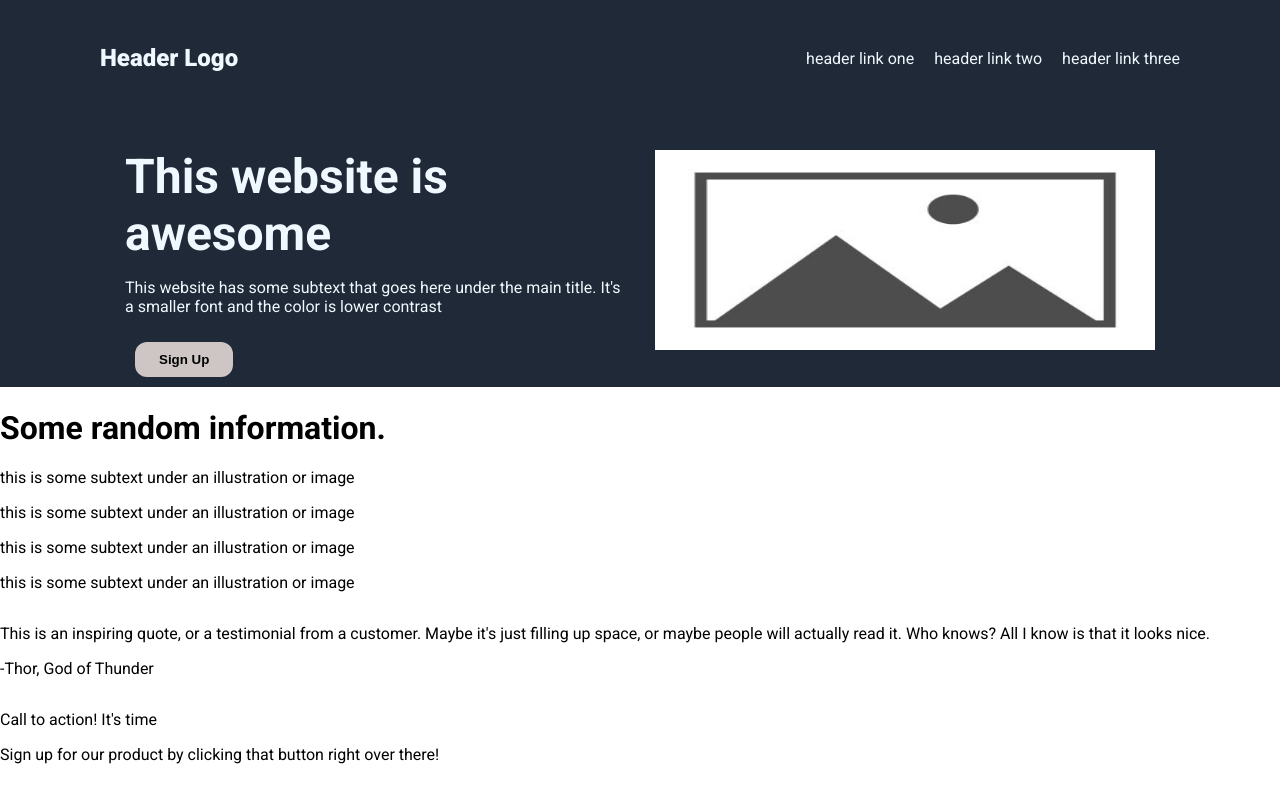
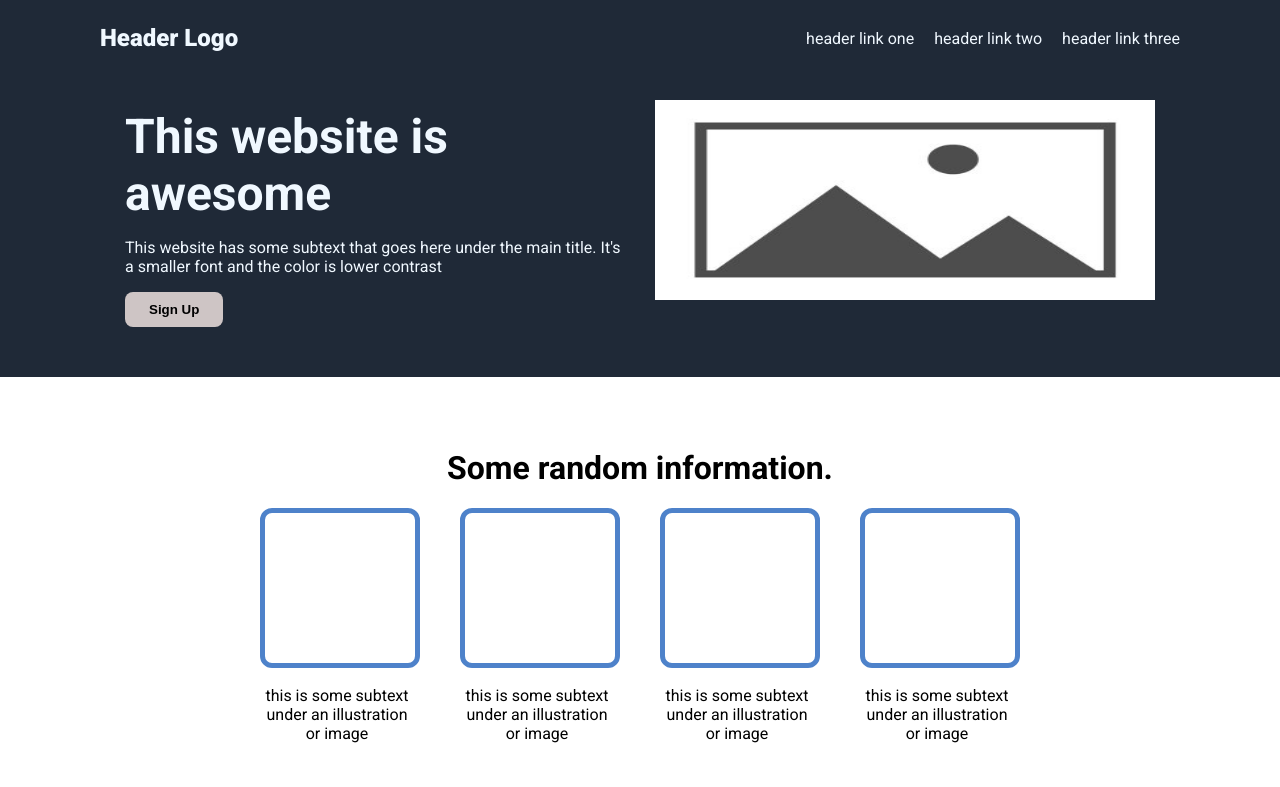
Before and after one commit to xybelle/top-landing-page, a plain HTML site: page index.html in a window 1280 px wide. Shown: the top 787 px of the page. Drawn offline with Linux system fonts and the light colour scheme.

Commit message:
Fix style

```diff
--- a/style.css
+++ b/style.css
@@ -7,22 +7,34 @@ body {
     margin: 0;
 }
 
+.footer,
 .content-1 {
     background-color: #1F2937;
     display: flex;
     flex-direction: column;
 }
 
+.content-1 {
+    padding-bottom: 50px;
+}
+
+.content-2,
+.content-3,
+.content-4 {
+    padding: 50px 0 50px;
+}
+
 .header {
     display: flex;
     justify-content: space-between;
     align-items: center;
-    padding: 20px 100px;
+    padding: 0px 100px;
 }
 
 li,
 .logo,
-.hero-left {
+.hero-left,
+.footer {
     color: aliceblue;
 }
 
@@ -63,9 +75,9 @@ button {
     color: black;
     font-weight: 600;
     border: none;
-    margin: 10px;
+    /* margin: 10px; */
     padding: 10px 24px;
-    border-radius: 12px;
+    border-radius: 8px;
     transition-duration: 0.3s;
 }
 
@@ -78,12 +90,93 @@ button:hover {
     align-content: center;
 }
 
-img {
-    width: 500px;
-    height: 200px;
-    background: wheat;
+.footer {
+    padding: 20px;
+    text-align: center;
 }
 
-.footer > p {
+.content-2 {
+    display: flex;
+    flex-direction: column;
+}
+
+.content-2 > h1 {
+    align-self: center;
+}
+
+.card-container {
+    display: flex;
+    justify-content: center;
+    gap: 40px;
+}
+
+.box {
+    width: 150px;
+    height: 150px;
+    border: 5px solid #4e82ca;
+    border-radius: 12px;
+}
+
+.subtext {
+    width: 150px;
+    padding: 2px;
     text-align: center;
 }
+
+.content-3 {
+    background-color: #E5E7EB;
+    display: flex;
+    flex-direction: column;
+    align-items: center;
+}
+
+.quote {
+    max-width: 800px;
+    height: auto;
+}
+
+.quote > .quotation {
+    font-size: 36px;
+    font-weight: 280;
+    font-style: italic;
+}
+
+.quote > .name {
+    display: flex;
+    justify-content: flex-end;
+    font-weight: 700;
+    font-size: 20px;
+}
+
+.content-4 {
+    display: flex;
+    justify-content: center;
+}
+
+.container {
+    min-width: 800px;
+    display: flex;
+    justify-content: center;
+    gap: 100px;
+    background-color: #3882f6;
+    padding: 30px 50px;
+    border-radius: 8px;
+}
+
+.container > button {
+    flex-grow: 0;
+}
+
+.call-to-action > p {
+    color: aliceblue;
+    margin: 2px;
+}
+
+.call-to-action > .bold {
+    font-weight: 700;
+}
+
+.footer:after {
+    content:"Copyright \00a9 xy 2024";
+    text-align: center;
+}
```
